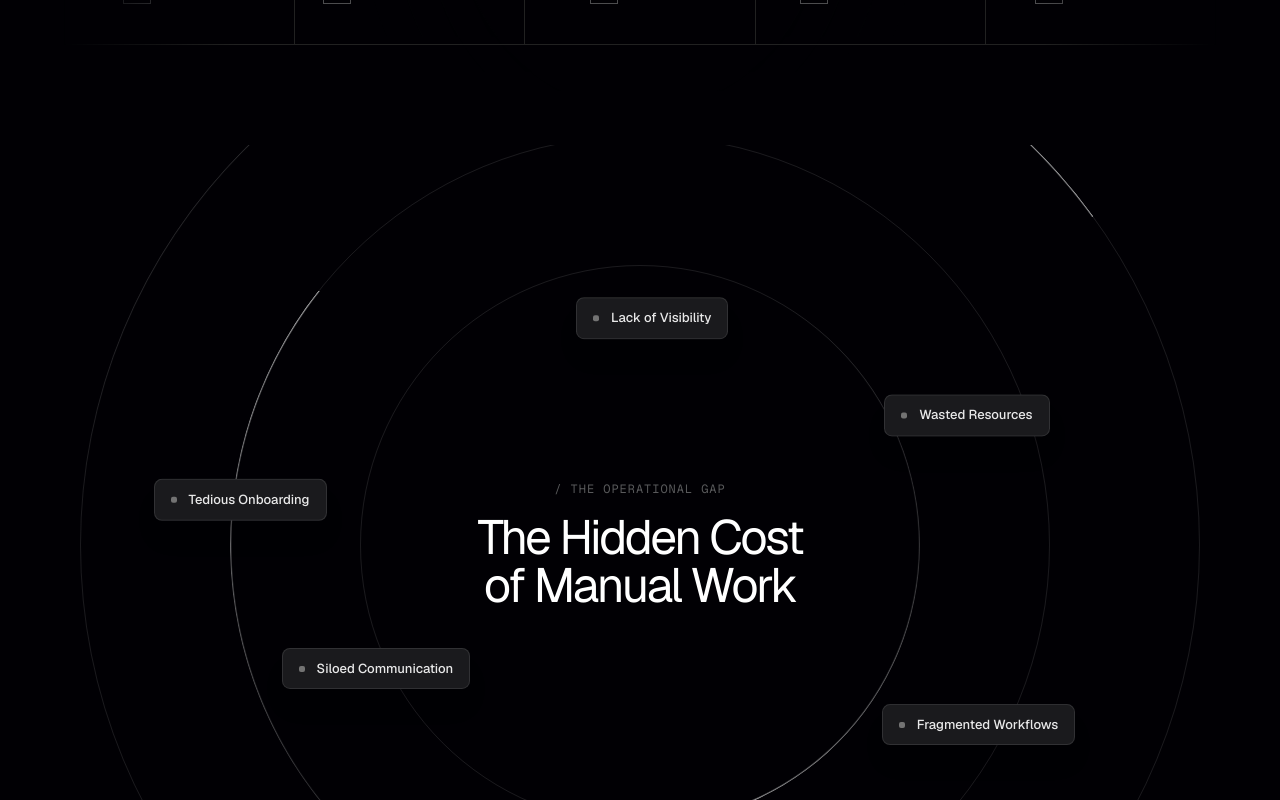
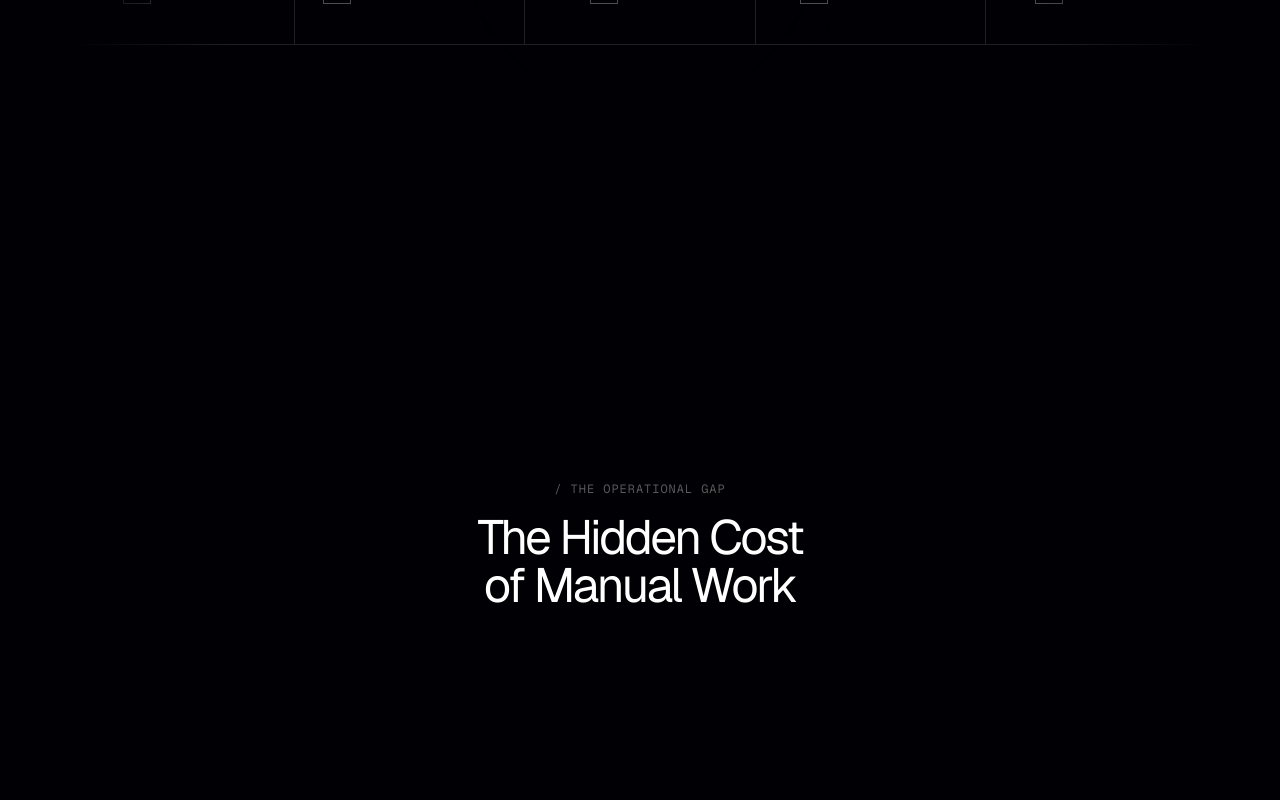
Before and after one commit to Janiya-99/Pixandco-Web, a Next.js app: page / in a window 1280 px wide. Shown: the part 1040-1840 px from the top of the page. Built offline with nearby package versions, Linux system fonts and the light colour scheme.

Commit message:
feat: implement scroll-triggered entrance animations for concentric rings and floating badges

```diff
--- a/src/components/sections/home/concentric-scroll-section.tsx
+++ b/src/components/sections/home/concentric-scroll-section.tsx
@@ -1,13 +1,17 @@
 "use client";
 
-import { motion } from "framer-motion";
+import { useRef } from "react";
+import { motion, useScroll, useTransform, MotionValue, useMotionValue, useMotionValueEvent } from "framer-motion";
 import { Reveal } from "@/components/motion/reveal";
 
 // --- REUSABLE COMPONENTS ---
 
-export function ConcentricRings() {
+export function ConcentricRings({ scrollYProgress }: { scrollYProgress: MotionValue<number> }) {
+  // Map scroll progress to fade rings in and out smoothly
+  const ringOpacity = useTransform(scrollYProgress, [0, 0.15, 0.85, 1], [0, 1, 1, 0]);
+
   const Ring = ({ sizeClasses, duration, reverse = false, delay = 0, initialRotate = 0 }: { sizeClasses: string, duration: number, reverse?: boolean, delay?: number, initialRotate?: number }) => (
-    <div className={`absolute ${sizeClasses} rounded-full border border-white/10`}>
+    <div className={`absolute ${sizeClasses} rounded-full`}>
       <motion.div
         initial={{ rotate: initialRotate }}
         animate={{ rotate: initialRotate + (reverse ? -360 : 360) }}
@@ -23,11 +27,14 @@ export function ConcentricRings() {
   );
 
   return (
-    <div className="absolute inset-0 flex items-center justify-center pointer-events-none">
+    <motion.div
+      style={{ opacity: ringOpacity }}
+      className="absolute inset-0 flex items-center justify-center pointer-events-none"
+    >
       <Ring sizeClasses="h-[230px] w-[230px] md:h-[410px] md:w-[410px] lg:h-[560px] lg:w-[560px]" duration={15} initialRotate={0} />
       <Ring sizeClasses="h-[390px] w-[390px] md:h-[610px] md:w-[610px] lg:h-[820px] lg:w-[820px]" duration={25} reverse delay={-5} initialRotate={120} />
       <Ring sizeClasses="h-[560px] w-[560px] md:h-[820px] md:w-[820px] lg:h-[1120px] lg:w-[1120px]" duration={35} delay={-10} initialRotate={240} />
-    </div>
+    </motion.div>
   );
 }
 
@@ -35,11 +42,35 @@ interface FloatingBadgeProps {
   label: string;
   position: string;
   floatDuration: number;
+  triggerRange: [number, number];
+  scrollYProgress: MotionValue<number>;
 }
 
-export function FloatingBadge({ label, position, floatDuration }: FloatingBadgeProps) {
+export function FloatingBadge({ label, position, floatDuration, triggerRange, scrollYProgress }: FloatingBadgeProps) {
+  // Manually clamp and calculate values to avoid any useTransform mapping bugs
+  const opacity = useMotionValue(0);
+  const scale = useMotionValue(0.8);
+
+  // Use a completely manual calculation that guarantees the opacity is exactly 1 once loaded
+  useMotionValueEvent(scrollYProgress, "change", (latest) => {
+    if (latest <= triggerRange[0]) {
+      opacity.set(0);
+      scale.set(0.8);
+    } else if (latest >= triggerRange[1]) {
+      opacity.set(1);
+      scale.set(1);
+    } else {
+      const progress = (latest - triggerRange[0]) / (triggerRange[1] - triggerRange[0]);
+      opacity.set(progress);
+      scale.set(0.8 + progress * 0.2);
+    }
+  });
+
   return (
-    <div className={`absolute z-20 ${position}`}>
+    <motion.div
+      style={{ opacity, scale }}
+      className={`absolute z-20 ${position}`}
+    >
       <motion.div
         animate={{ y: [0, -8, 0] }}
         transition={{ duration: floatDuration, repeat: Infinity, ease: "easeInOut" }}
@@ -48,23 +79,30 @@ export function FloatingBadge({ label, position, floatDuration }: FloatingBadgeP
         <span className="size-1.5 rounded-[2px] bg-neutral-500" />
         {label}
       </motion.div>
-    </div>
+    </motion.div>
   );
 }
 
 // --- COMBINED SECTION ---
 
-const BADGES = [
-  { id: "wasted-resources", label: "Wasted Resources", position: "top-[32%] right-[18%]", floatDuration: 4.2 },
-  { id: "siloed-comm", label: "Siloed Communication", position: "bottom-[32%] left-[22%]", floatDuration: 3.5 },
-  { id: "lack-visibility", label: "Lack of Visibility", position: "top-[20%] left-[45%]", floatDuration: 4.8 },
-  { id: "tedious-onboarding", label: "Tedious Onboarding", position: "top-[42%] left-[12%]", floatDuration: 3.8 },
-  { id: "fragmented-workflows", label: "Fragmented Workflows", position: "bottom-[24%] right-[16%]", floatDuration: 4.5 },
+const BADGES: (Omit<FloatingBadgeProps, "scrollYProgress"> & { id: string })[] = [
+  { id: "wasted-resources", label: "Wasted Resources", position: "top-[32%] right-[18%]", floatDuration: 4.2, triggerRange: [0.1, 0.15] },
+  { id: "siloed-comm", label: "Siloed Communication", position: "bottom-[32%] left-[22%]", floatDuration: 3.5, triggerRange: [0.15, 0.2] },
+  { id: "lack-visibility", label: "Lack of Visibility", position: "top-[20%] left-[45%]", floatDuration: 4.8, triggerRange: [0.2, 0.25] },
+  { id: "tedious-onboarding", label: "Tedious Onboarding", position: "top-[42%] left-[12%]", floatDuration: 3.8, triggerRange: [0.25, 0.3] },
+  { id: "fragmented-workflows", label: "Fragmented Workflows", position: "bottom-[24%] right-[16%]", floatDuration: 4.5, triggerRange: [0.3, 0.35] },
 ];
 
 export function ConcentricScrollSection() {
+  const containerRef = useRef<HTMLElement>(null);
+  const { scrollYProgress } = useScroll({
+    target: containerRef,
+    offset: ["start start", "end end"],
+  });
+
   return (
-    <section id="problems" className="relative min-h-screen w-full flex items-center justify-center overflow-hidden bg-[#010004] text-white py-32">
+    <section ref={containerRef} id="problems" className="relative h-[300vh] w-full bg-[#010004] text-white">
+      <div className="sticky top-0 flex h-screen w-full items-center justify-center overflow-hidden">
         <Reveal className="z-10 max-w-xl text-center px-4 flex flex-col items-center">
           <p className="mb-4 text-[10px] font-mono text-neutral-500 uppercase tracking-[0.2em] eyebrow text-white/35">
             / THE OPERATIONAL GAP
@@ -74,7 +112,7 @@ export function ConcentricScrollSection() {
           </h2>
         </Reveal>
 
-      <ConcentricRings />
+        <ConcentricRings scrollYProgress={scrollYProgress} />
 
         {/* Orbiting Floating Badges */}
         {BADGES.map((badge) => (
@@ -83,8 +121,11 @@ export function ConcentricScrollSection() {
             label={badge.label}
             position={badge.position}
             floatDuration={badge.floatDuration}
+            triggerRange={badge.triggerRange}
+            scrollYProgress={scrollYProgress}
           />
         ))}
+      </div>
     </section>
   );
 }
--- a/src/components/sections/home/home-sections.tsx
+++ b/src/components/sections/home/home-sections.tsx
@@ -40,9 +40,8 @@ export function HeroSection() {
         priority
         sizes="100vw"
         className="absolute inset-0"
-        mediaClassName="object-cover object-center brightness-[.58] contrast-[1.12] scale-[1.3] md:scale-100"
+        mediaClassName="object-cover object-center brightness-[.85] contrast-[1.12] scale-[1.3] md:scale-100"
       />
-      <div className="pointer-events-none absolute inset-0 bg-[linear-gradient(180deg,rgba(1,0,4,.05)_0%,transparent_48%,rgba(1,0,4,.88)_100%)]" />
 
       <Container className="relative z-10 flex min-h-[750px] flex-col pt-24 md:pt-28 pb-12 md:pb-16 lg:pb-20">
 
```
Lines whose indentation alone changed are shown as unchanged.
